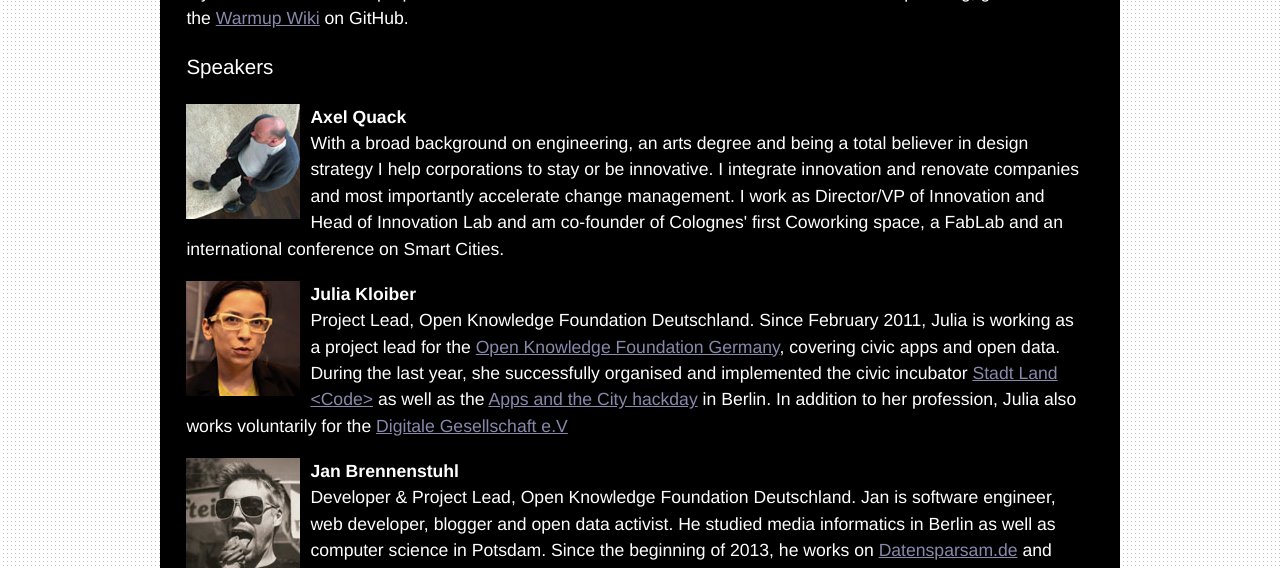
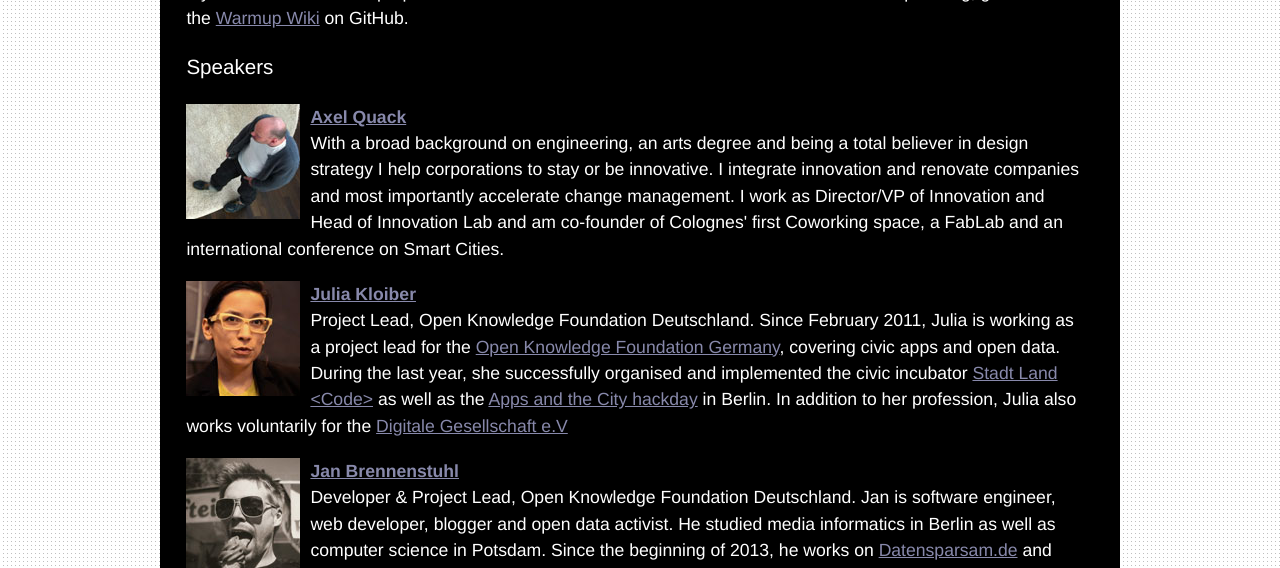
Before and after one commit to InteractiveCologne/interactivecologne.github.com, a Jekyll site: the page built from hack-n-tech.html, in a window 1280 px wide. Shown: the part 1322-1890 px from the top of the page. Built offline with Jekyll 4.4.1, drawn with Linux system fonts in a browser that asks for light colours.

Commit message:
added hackntech links

```diff
--- a/hack-n-tech.html
+++ b/hack-n-tech.html
@@ -32,13 +32,13 @@
 
 				<h3>Speakers</h3>
 				<p class="speaker">
-					<img class="speaker" name="tim-schneider" src="assets/images/speaker/axel_quack.jpg" alt="Axel Quack"/><strong>Axel Quack</strong><br/>With a broad background on engineering, an arts degree and being a total believer in design strategy I help corporations to stay or be innovative. I integrate innovation and renovate companies and most importantly accelerate change management. I work as Director/VP of Innovation and Head of Innovation Lab and am co-founder of Colognes' first Coworking space, a FabLab and an international conference on Smart Cities.</a>
+					<img class="speaker" src="assets/images/speaker/axel_quack.jpg" alt="Axel Quack"/><a href="#axel-quack" name="axel-quack"><strong>Axel Quack</strong></a><br/>With a broad background on engineering, an arts degree and being a total believer in design strategy I help corporations to stay or be innovative. I integrate innovation and renovate companies and most importantly accelerate change management. I work as Director/VP of Innovation and Head of Innovation Lab and am co-founder of Colognes' first Coworking space, a FabLab and an international conference on Smart Cities.</a>
 				</p>
 				<p class="speaker">
-					<img class="speaker" name="julia-kloiber" src="assets/images/speaker/julia_kloiber.jpg" alt="Julia Kloiber"/><strong>Julia Kloiber</strong><br/>Project Lead, Open Knowledge Foundation Deutschland. Since February 2011, Julia is working as a project lead for the <a href="http://okfn.de/">Open Knowledge Foundation Germany</a>, covering civic apps and open data. During the last year, she successfully organised and implemented the civic incubator <a href="http://stadtlandcode.de/">Stadt Land &#60;Code&#62;</a> as well as the <a href="http://berlin.appsandthecity.net/">Apps and the City hackday</a> in Berlin. In addition to her profession, Julia also works voluntarily for the <a href="https://digitalegesellschaft.de/">Digitale Gesellschaft e.V</a>
+					<img class="speaker" src="assets/images/speaker/julia_kloiber.jpg" alt="Julia Kloiber"/><a href="#julia-kloiber" name="julia-kloiber"><strong>Julia Kloiber</strong></a><br/>Project Lead, Open Knowledge Foundation Deutschland. Since February 2011, Julia is working as a project lead for the <a href="http://okfn.de/">Open Knowledge Foundation Germany</a>, covering civic apps and open data. During the last year, she successfully organised and implemented the civic incubator <a href="http://stadtlandcode.de/">Stadt Land &#60;Code&#62;</a> as well as the <a href="http://berlin.appsandthecity.net/">Apps and the City hackday</a> in Berlin. In addition to her profession, Julia also works voluntarily for the <a href="https://digitalegesellschaft.de/">Digitale Gesellschaft e.V</a>
 				</p>
 				<p class="speaker">
-					<img class="speaker" name="jan-brennenstuhl" src="assets/images/speaker/jan_brennenstuhl.jpg" alt="Jan Brennenstuhl"/><strong>Jan Brennenstuhl</strong><br/>Developer & Project Lead, Open Knowledge Foundation Deutschland. Jan is software engineer, web developer, blogger and open data activist. He studied media informatics in Berlin as well as computer science in Potsdam. Since the beginning of 2013, he works on <a href="Datensparsam.de">Datensparsam.de</a> and further civic apps and open data projects as a voluntary project lead for the <a href="http://okfn.de/">Open Knowledge Foundation Germany</a>.
+					<img class="speaker" src="assets/images/speaker/jan_brennenstuhl.jpg" alt="Jan Brennenstuhl"/><a href="#jan-brennenstuhl" name="jan-brennenstuhl"><strong>Jan Brennenstuhl</strong></a><br/>Developer & Project Lead, Open Knowledge Foundation Deutschland. Jan is software engineer, web developer, blogger and open data activist. He studied media informatics in Berlin as well as computer science in Potsdam. Since the beginning of 2013, he works on <a href="Datensparsam.de">Datensparsam.de</a> and further civic apps and open data projects as a voluntary project lead for the <a href="http://okfn.de/">Open Knowledge Foundation Germany</a>.
 				</p>
 				<p>CFP open!<br/>
 				if you think you have something to say just <a href="http://twitter.com/interactive_cgn">ping us on twitter</a> or <a href="mailto:jan@railslove.com">write an email</a>.</p>
```
